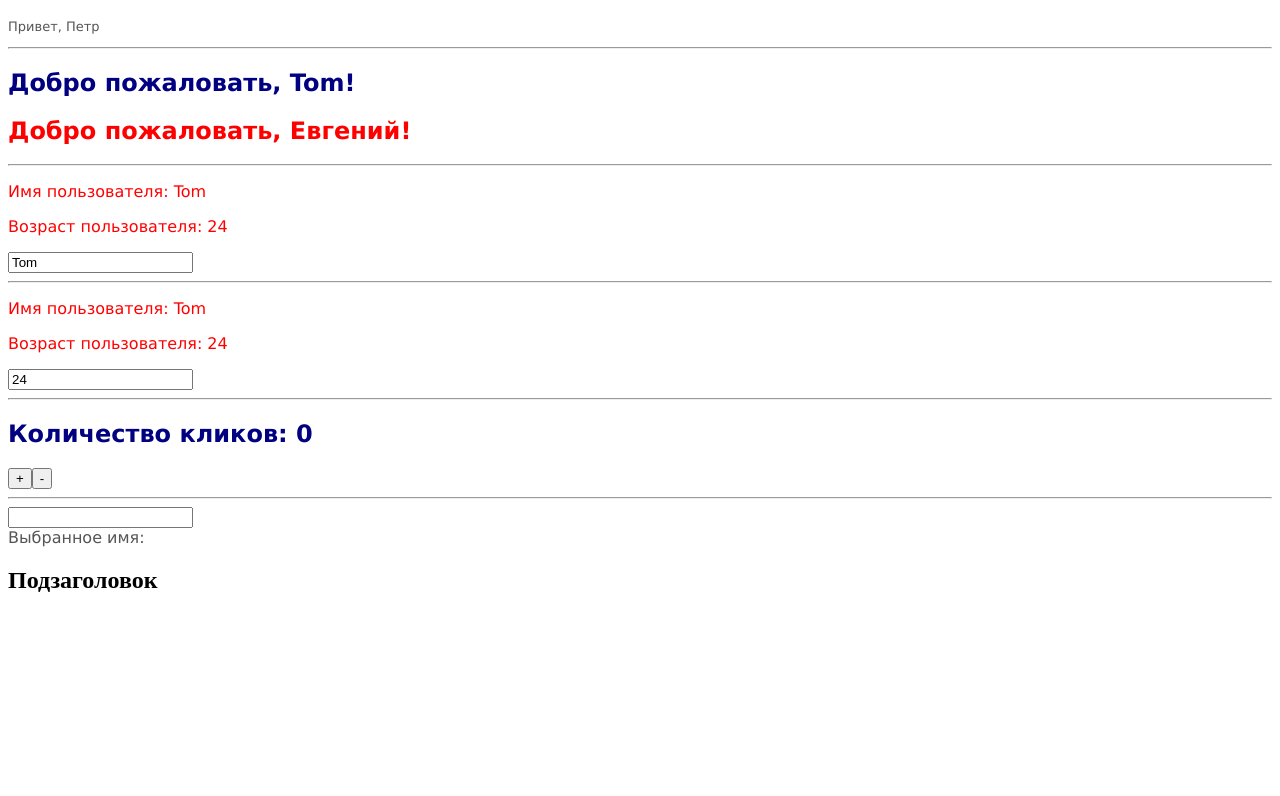
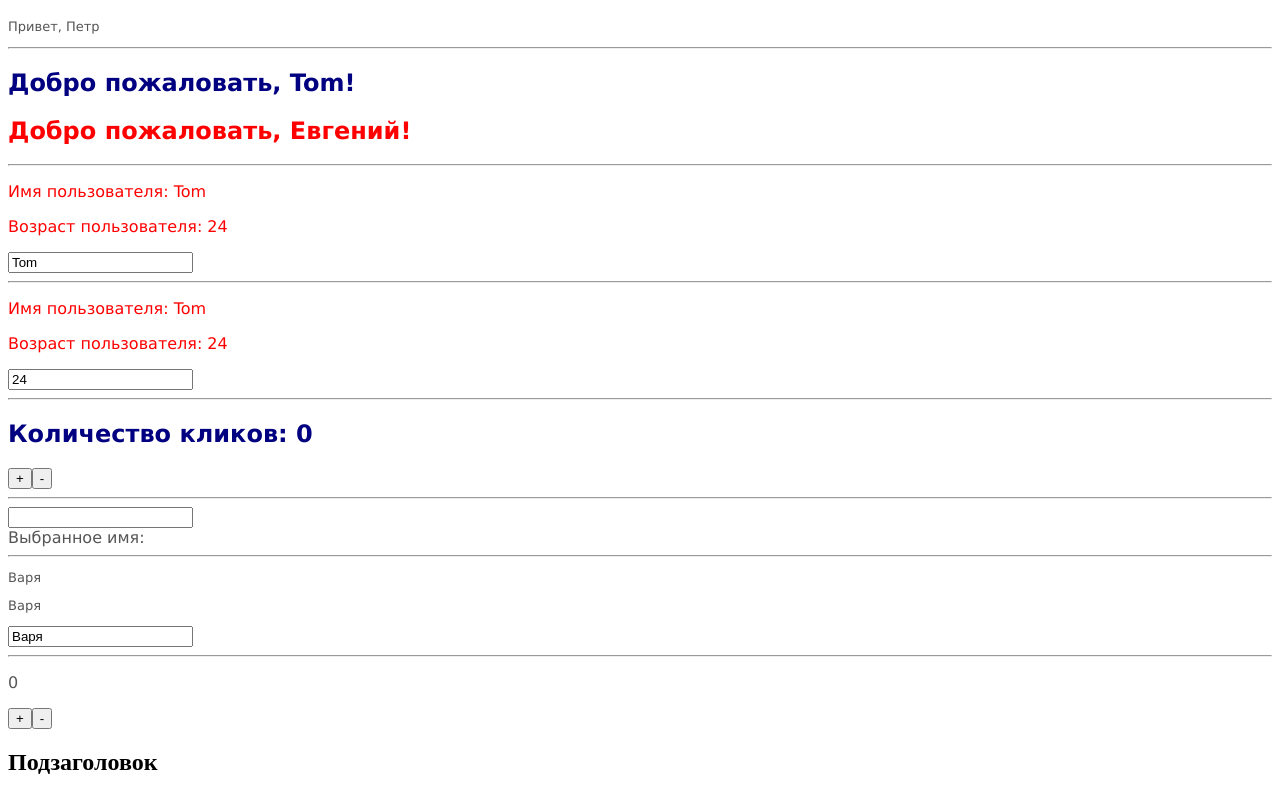
Before and after one commit to VKozhura/angular-components, an Angular app: page / in a window 1280 px wide. Shown: the part 636-1432 px from the top of the page. Before the commit the page ends 1250 px from the top, so only its background shows below. Built offline with nearby package versions, Linux system fonts and the light colour scheme.

Commit message:
шаблонные переменные

```diff
--- a/src/app/app.component.html
+++ b/src/app/app.component.html
@@ -70,3 +70,17 @@
 
 <child4-comp [(userName)]="name"></child4-comp>
 <div>Выбранное имя: {{name}}</div>
+
+<hr>
+
+<!-- переменную мы можем использовать только внутри шаблона -->
+<p #userName>{{name5}}</p>
+<p>{{userName.textContent}}</p>
+<input type="text" [(ngModel)]="name5" />
+
+<hr>
+
+<!-- еременная counter, определенная внутри тега <child-comp>, поэтому она будет представлять компонент Child5Component. -->
+<child5-comp #counter></child5-comp>
+<button (click)="counter.increment()">+</button>
+<button (click)="counter.decrement()">-</button>
--- a/src/app/app.component.ts
+++ b/src/app/app.component.ts
@@ -21,6 +21,8 @@ export class AppComponent {
   name4: string = "Tom";
   age2: number = 24;
 
+  name5: string = 'Варя'
+
   clicks: number = 0;
   onChanged(increased: any) {
     increased === true ? this.clicks++ : this.clicks--;
--- a/src/app/app.module.ts
+++ b/src/app/app.module.ts
@@ -9,10 +9,11 @@ import { Child1Component } from './child1.component ';
 import { Child2Component } from './child2.component ';
 import { Child3Component } from './child3.component ';
 import { Child4Component } from './child4.component ';
+import { Child5Component } from './child5.component ';
 
 
 @NgModule({
-  declarations: [AppComponent, ChildComponent, Child1Component, Child2Component, Child3Component, Child4Component ],
+  declarations: [AppComponent, ChildComponent, Child1Component, Child2Component, Child3Component, Child4Component, Child5Component ],
   imports: [BrowserModule, FormsModule],
   providers: [],
   bootstrap: [AppComponent],
--- /dev/null
+++ b/src/app/child5.component .ts
@@ -0,0 +1,14 @@
+import { Component } from '@angular/core';
+
+@Component({
+  selector: 'child5-comp',
+  template: `
+    <p>{{counter}}</p>`,
+
+})
+export class Child5Component {
+ counter: number = 0;
+ increment() {this.counter++}
+ decrement() {this.counter--}
+
+}
```
